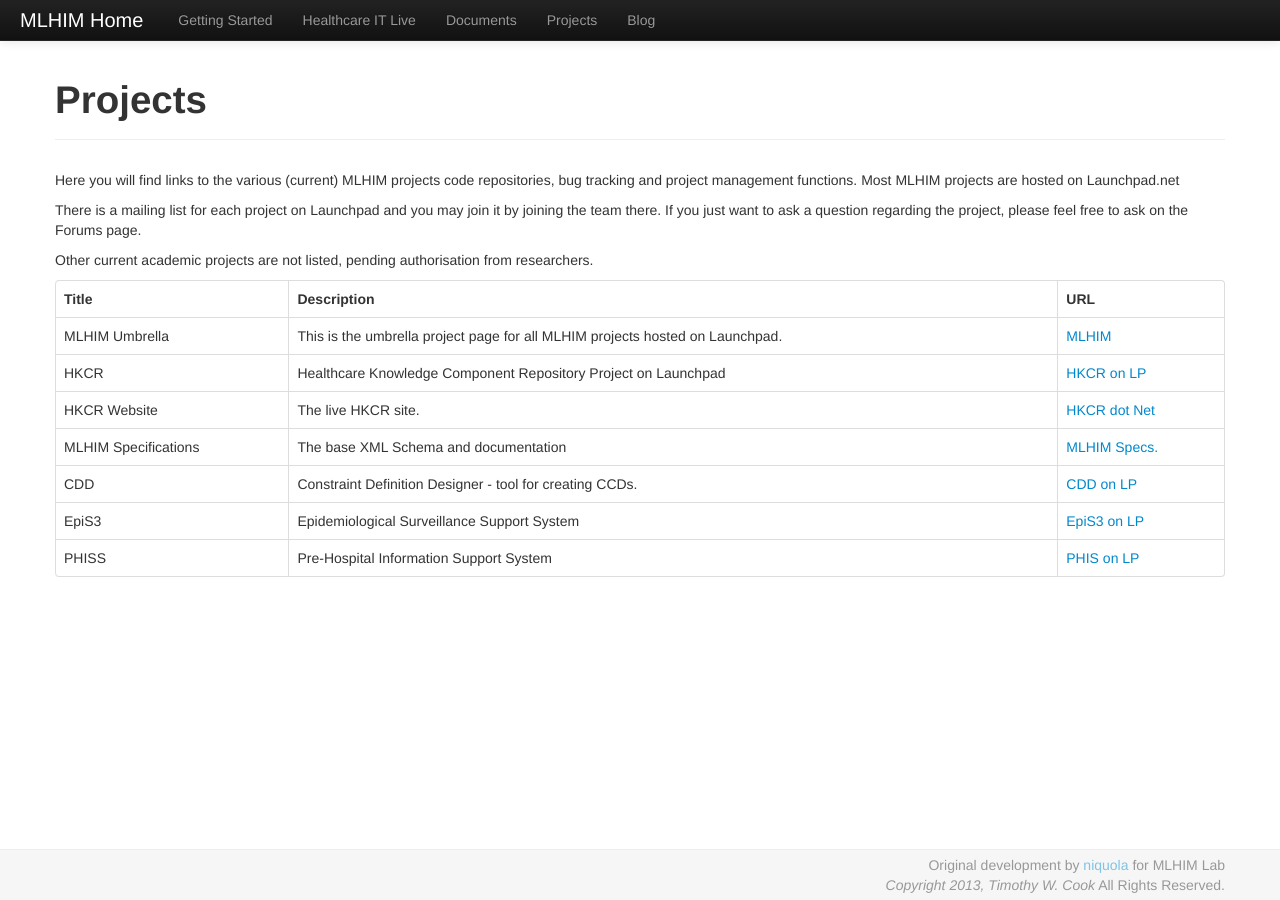
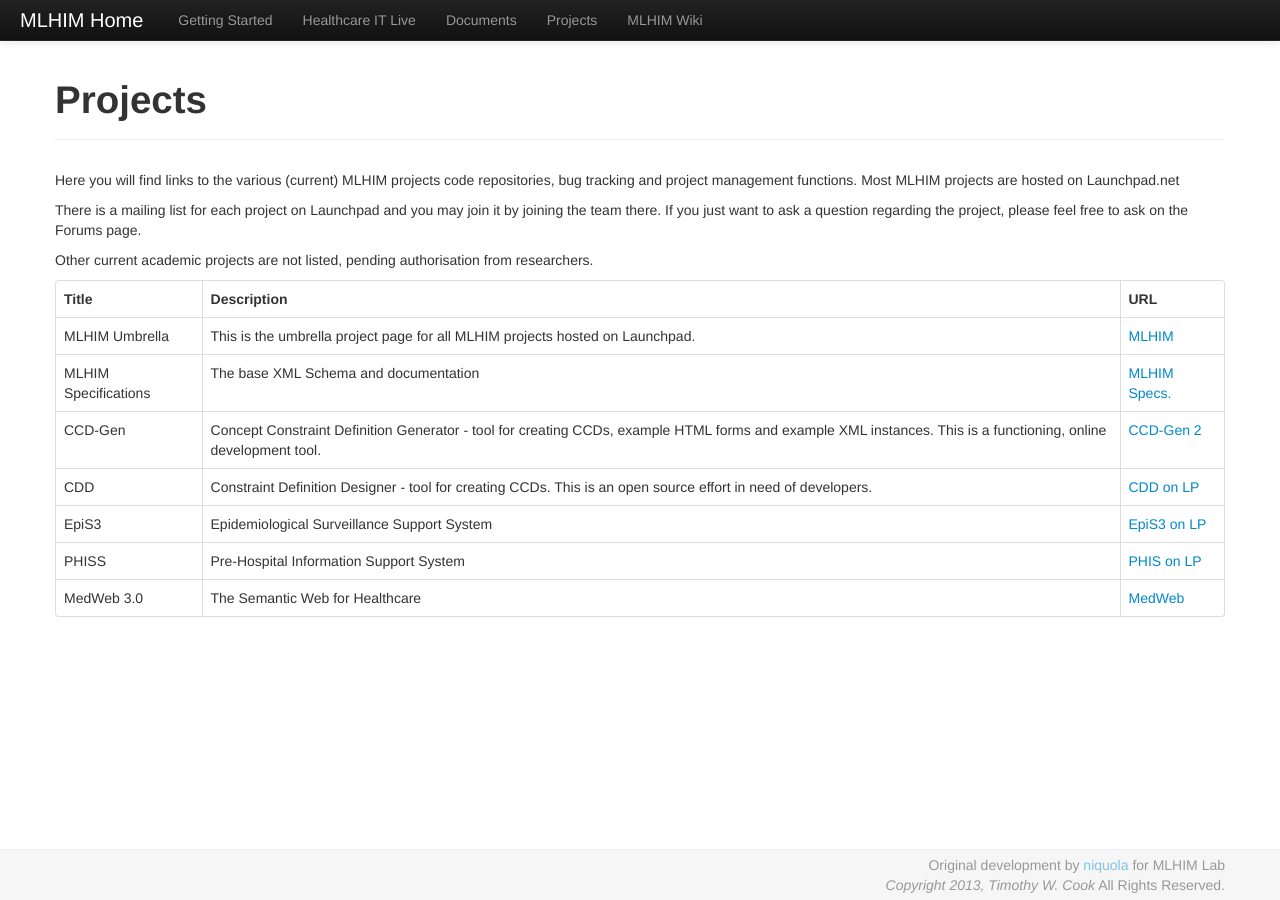
Before and after one commit to leanderdulac/mlhim.github.io, a Jekyll site: the page built from projects.markdown, in a window 1280 px wide. Built offline with Jekyll 4.4.1, drawn with Linux system fonts in a browser that asks for light colours.

Commit message:
Fixed all reported bugs.

```diff
--- a/_layouts/default.html
+++ b/_layouts/default.html
@@ -5,7 +5,7 @@
     <title>MLHIM</title>
     <meta name="viewport" content="width=device-width, initial-scale=1.0">
     <meta name="description" content="Multi-Level Healthcare Information Modelling">
-    <meta name="author" content="Timothy W. Cook" >
+    <meta name="author" content="Tim" >
     <meta name="keywords" content="Semantic Web, Healthcare, HIT, MLHIM, PHR, EMR, EHR, CCD, PcT, CCD-Gen">
 
     <!-- Le styles -->
@@ -44,7 +44,7 @@
 	      <li><a href="/live.html">Healthcare IT Live</a></li>
 	      <li><a href="/documents.html">Documents</a></li>
 	      <li><a href="/projects.html">Projects</a></li>
-	      <li><a href="/posts.html">Blog</a></li>
+	      <li><a href="https://github.com/mlhim/specs/wiki" target="wiki">MLHIM Wiki</a></li>
 	    </ul>
 	  </div><!--/.nav-collapse -->
 	</div>
--- a/documents.html
+++ b/documents.html
@@ -25,12 +25,6 @@
     <div class="span6">
       <ul>
 	<li>
-	<a href="https://docs.google.com/file/d/0B9KiX8eH4fiKQVpHbmNmQ1pZS1U/edit?usp=sharing" target='_new'>MLHIM 2.4.2 Diagrams</a>
-	</li>
-	<li>
-	<a href="https://drive.google.com/folderview?id=0B9KiX8eH4fiKMHZ1NGZoZGhCRVE&usp=sharing" target='_new'>MLHIM 2.4.2 Documents</a>
-	</li>
-	<li>
 	<a href="https://github.com/mlhim/specs/wiki" target='_new'>MLHIM Wiki</a> with a current collection of thoughts and replies to questions from social media channels.
 	</li>
 	<li>
--- a/projects.markdown
+++ b/projects.markdown
@@ -22,27 +22,23 @@
         <td><a href="https://launchpad.net/mlhim">MLHIM</a></td>
     </tr>
 
-    <tr>
-        <td>HKCR</td>
-        <td>Healthcare Knowledge Component Repository Project on Launchpad</td>
-        <td><a href="https://launchpad.net/hkcr">HKCR on LP</a></td>
-    </tr>
-
-	 <tr>
-        <td>HKCR Website</td>
-        <td>The live HKCR site.</td>
-        <td><a href="http://www.hkcr.net">HKCR dot Net</a></td>
-    </tr>
-
      <tr>
         <td>MLHIM Specifications</td>
         <td>The base XML Schema and documentation</td>
         <td><a href="https://launchpad.net/mlhim-specs">MLHIM Specs.</a></td>
     </tr>
 
+
+    <tr>
+        <td>CCD-Gen</td>
+        <td>Concept Constraint Definition Generator - tool for creating CCDs, example HTML forms and example XML instances. This is a functioning, online development tool.</td>
+        <td><a href="http://www.ccdgen.com">CCD-Gen 2</a></td>
+    </tr>
+
+
      <tr>
         <td>CDD</td>
-        <td>Constraint Definition Designer - tool for creating CCDs.</td>
+        <td>Constraint Definition Designer - tool for creating CCDs. This is an open source effort in need of developers.</td>
         <td><a href="https://launchpad.net/cdd">CDD on LP</a></td>
     </tr>
 
@@ -58,4 +54,11 @@
         <td><a href="https://launchpad.net/phiss">PHIS on LP</a></td>
     </tr>
 
+	<tr>
+        <td>MedWeb 3.0</td>
+        <td>The Semantic Web for Healthcare</td>
+        <td><a href="http://www.medweb30.com">MedWeb</a></td>
+    </tr>
+
+
 </table>
```
Also changed, not shown: live.html (+4 -108 lines), 5 other files.
